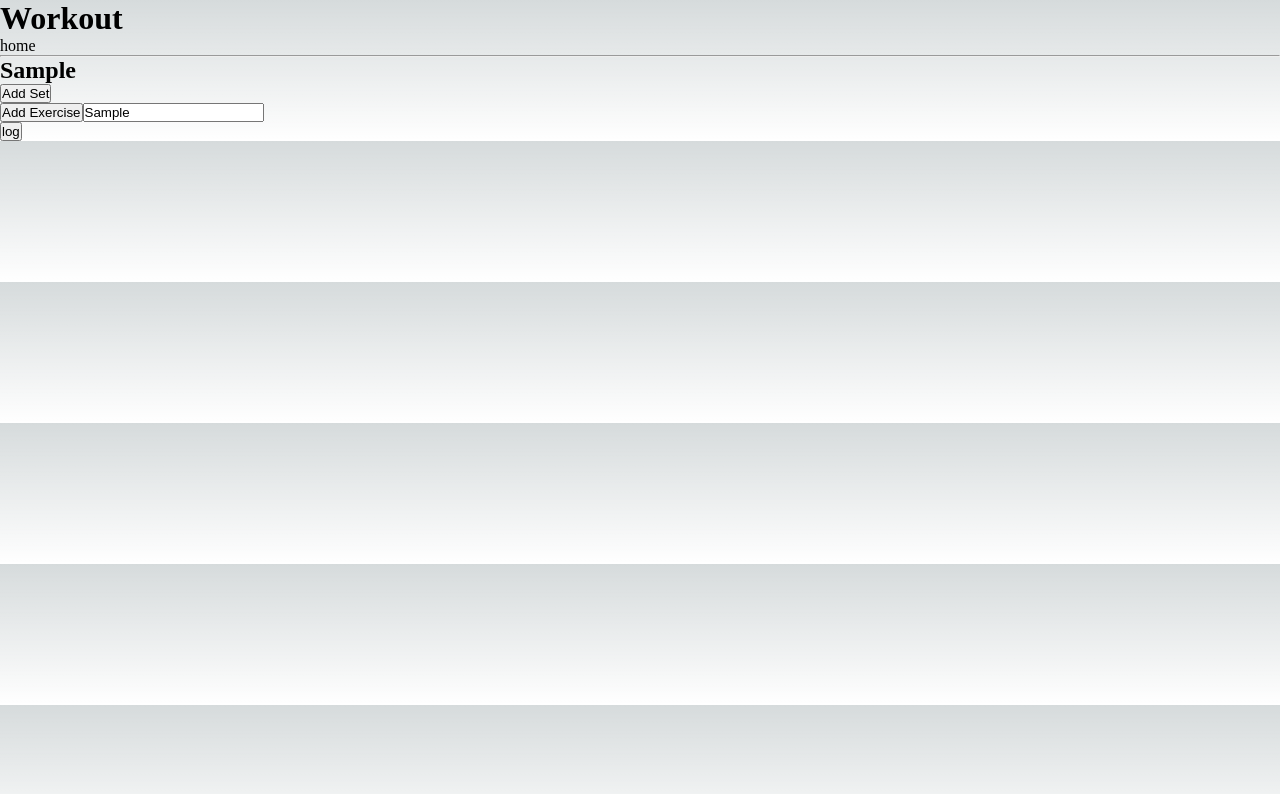
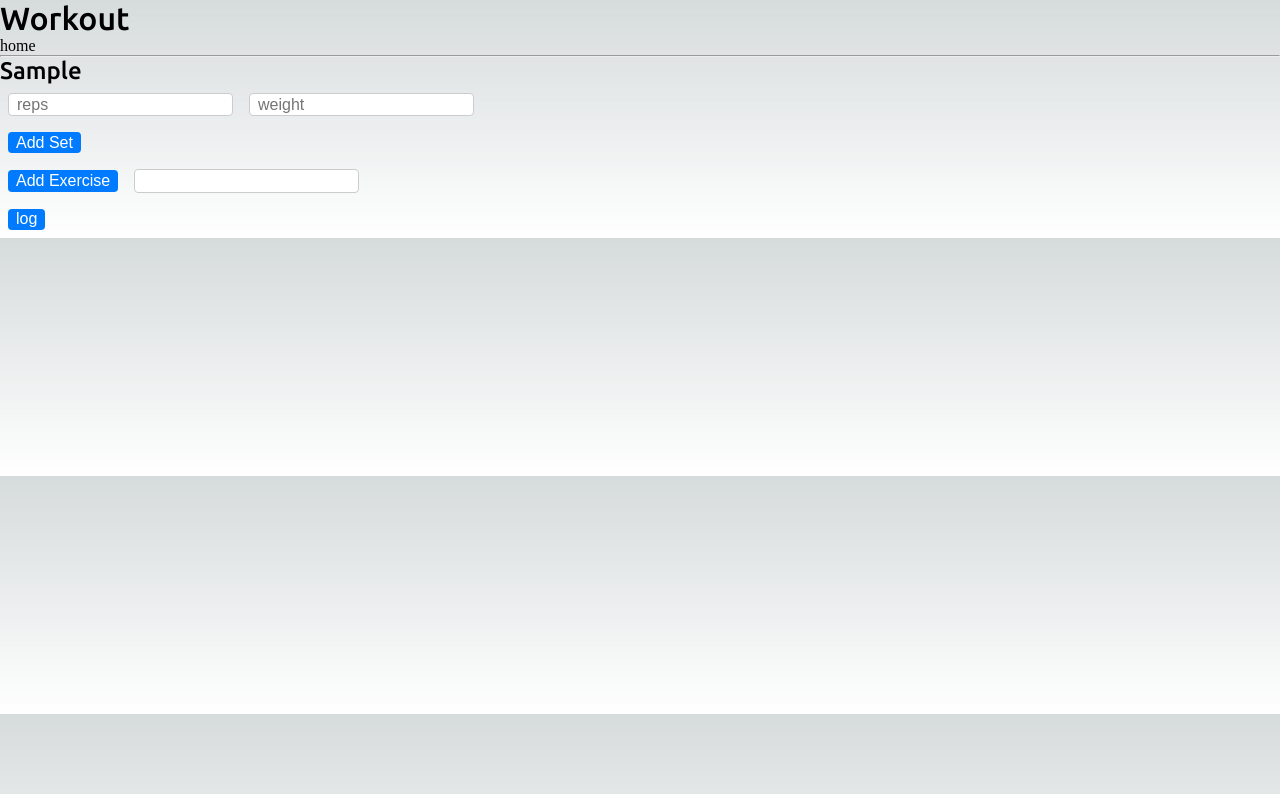
Before and after one commit to christopheryuh/fit_tracker, a Next.js app in the folder fit_tracker/: page /workout in a window 1280 px wide. Both pictures are taken after typing "Sample" into the empty fields and a click on the button "Add Exercise". Shown: the top 794 px of the page. Built offline with nearby package versions, Linux system fonts and the light colour scheme.

Commit message:
added basic styling and fonts

```diff
--- a/fit_tracker/pages/calories.js
+++ b/fit_tracker/pages/calories.js
@@ -9,7 +9,6 @@ const inter = Inter({ subsets: ["latin"] });
 export default function Home() {
   return (
     <div>
-
     <h1>Calories</h1>
     <Link href="/">home</Link>
     </div>
--- a/fit_tracker/pages/workout.js
+++ b/fit_tracker/pages/workout.js
@@ -1,10 +1,40 @@
-import { Inter } from "next/font/google";
 import styles from "@/styles/Home.module.css";
 import { useState } from 'react';
+import { Ubuntu } from 'next/font/google'
 import Link from 'next/link'
 
-const inter = Inter({ subsets: ["latin"] });
-
+const font1 = Ubuntu({
+  subsets: ['latin'],
+  display: 'swap',
+  weight: '500'
+})
+const inlineStyles = {
+  input: {
+    padding: '0.1rem .5rem',
+    margin: '0.5rem',
+    border: '1px solid #ccc',
+    borderRadius: '4px',
+    fontSize: '1rem',
+  },
+  button: {
+    padding: '0.1rem .5rem',
+    margin: '0.5rem',
+    border: 'none',
+    borderRadius: '4px',
+    fontSize: '1rem',
+    backgroundColor: '#007bff',
+    color: '#fff',
+    cursor: 'pointer',
+  },
+  h2: {
+    fontSize: '1.5rem',
+    margin: '1rem 0',
+  },
+  h1: {
+    fontSize: '2.5rem',
+    margin: '1rem 0',
+  },
+};
 const rows = [];
 
 function Set({index,name}){
@@ -19,14 +49,14 @@ function Set({index,name}){
 
   return (
     <>
-    <input value={reps} onChange={e => update(weight,e.target.value)} placeholder="reps"></input>
-    <input value={weight} onChange={e => update(e.target.value,reps)} placeholder="weight"></input>
+    <input style={inlineStyles.input} value={reps} onChange={e => update(weight,e.target.value)} placeholder="reps"></input>
+    <input style={inlineStyles.input} value={weight} onChange={e => update(e.target.value,reps)} placeholder="weight"></input>
     </>
   )
 }
 
 function Exercise({name}) {
-  const [sets, setSets] = useState([]);
+  const [sets, setSets] = useState([<div><Set name={name} index={rows.length}></Set><br></br></div>]);
 
   // Function to add a new component to the list
   const addRow = () => {
@@ -36,9 +66,9 @@ function Exercise({name}) {
   };
   return (
     <>
-      <h2>{name}</h2>
+      <h2 className={font1.className} style={styles.h2}>{name}</h2>
       {sets.map(set => set)}
-      <button onClick={addRow}>Add Set</button>
+      <button style={inlineStyles.button} onClick={addRow}>Add Set</button>
     </>
   );
 }
@@ -51,12 +81,14 @@ function FullWorkout() {
   // Function to add a new component to the list
   function addExercise(exercise){
     const newExercise = <div><Exercise name={exercise}></Exercise><br></br></div>;
+    setExercise("")
     updateData([...data, newExercise]);
+
   };
   return (
     <div>
       {data.map(row => row)}
-      <button onClick={() => addExercise(exercise)}>Add Exercise</button><input value={exercise} onChange={e => setExercise(e.target.value)}></input>
+      <button style={inlineStyles.button} onClick={() => addExercise(exercise)}>Add Exercise</button><input style={inlineStyles.input} value={exercise} onChange={e => setExercise(e.target.value)}></input>
     </div>
   );
 }
@@ -66,13 +98,13 @@ function FullWorkout() {
 export default function Home() {
   return (
     <div>
-    <h1>Workout</h1>
+    <h1 className={font1.className} style={styles.h2}>Workout</h1>
     <Link href="/">home</Link>
     <hr></hr>
     <div id="list">
 
     <FullWorkout></FullWorkout>
-    <button onClick={() => console.log(rows)}>log</button>
+    <button style={inlineStyles.button} onClick={() => console.log(rows)}>log</button>
 
     </div>
     </div>
--- a/fit_tracker/styles/Home.module.css
+++ b/fit_tracker/styles/Home.module.css
@@ -15,7 +15,6 @@
   max-width: var(--max-width);
   width: 100%;
   z-index: 2;
-  font-family: var(--font-mono);
 }
 
 .description a {
@@ -36,7 +35,6 @@
 
 .code {
   font-weight: 700;
-  font-family: var(--font-mono);
 }
 
 .grid {
--- a/fit_tracker/styles/globals.css
+++ b/fit_tracker/styles/globals.css
@@ -1,9 +1,6 @@
 :root {
   --max-width: 1100px;
   --border-radius: 12px;
-  --font-mono: ui-monospace, Menlo, Monaco, "Cascadia Mono", "Segoe UI Mono",
-    "Roboto Mono", "Oxygen Mono", "Ubuntu Monospace", "Source Code Pro",
-    "Fira Mono", "Droid Sans Mono", "Courier New", monospace;
 
   --foreground-rgb: 0, 0, 0;
   --background-start-rgb: 214, 219, 220;
```
